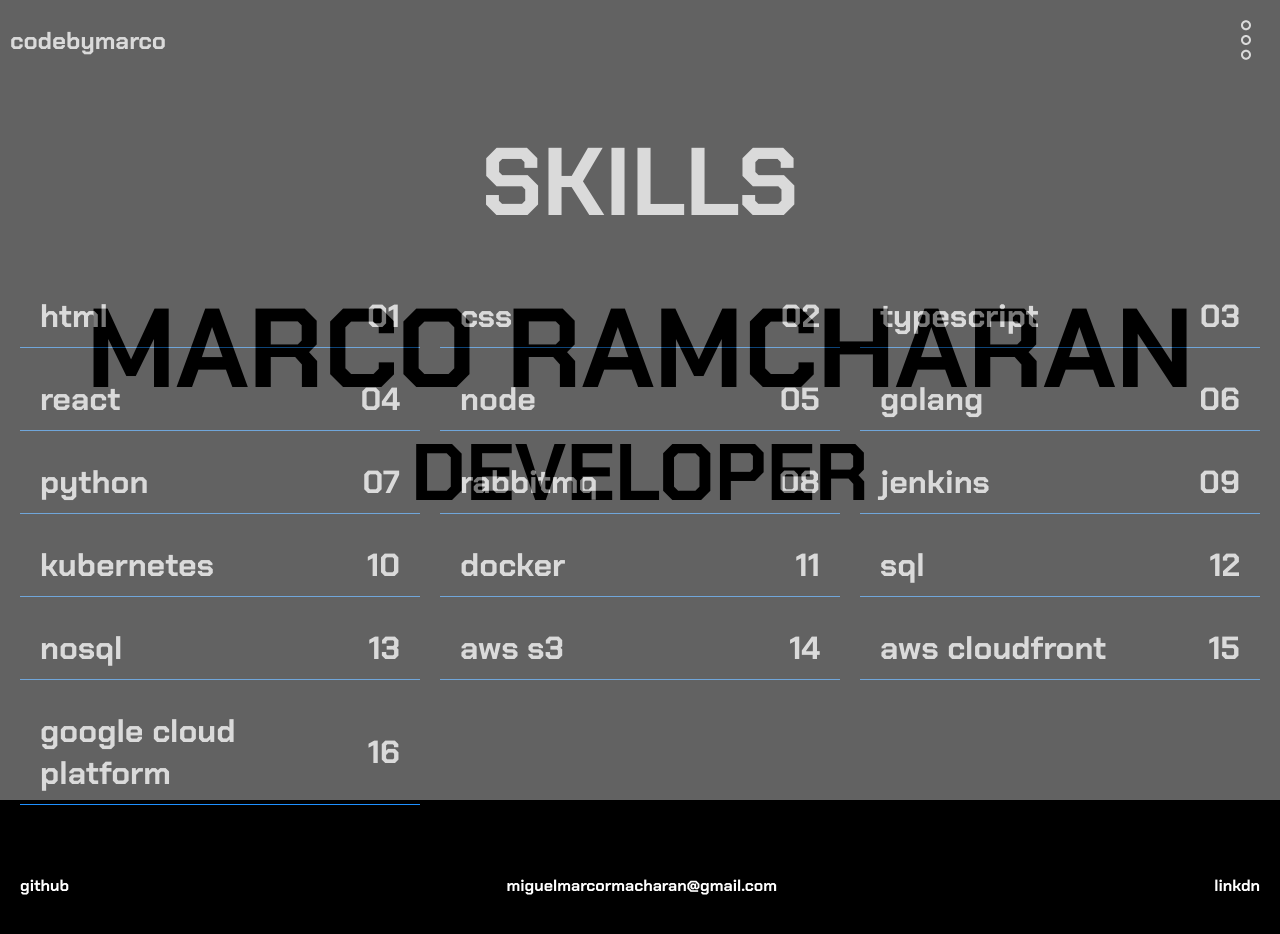
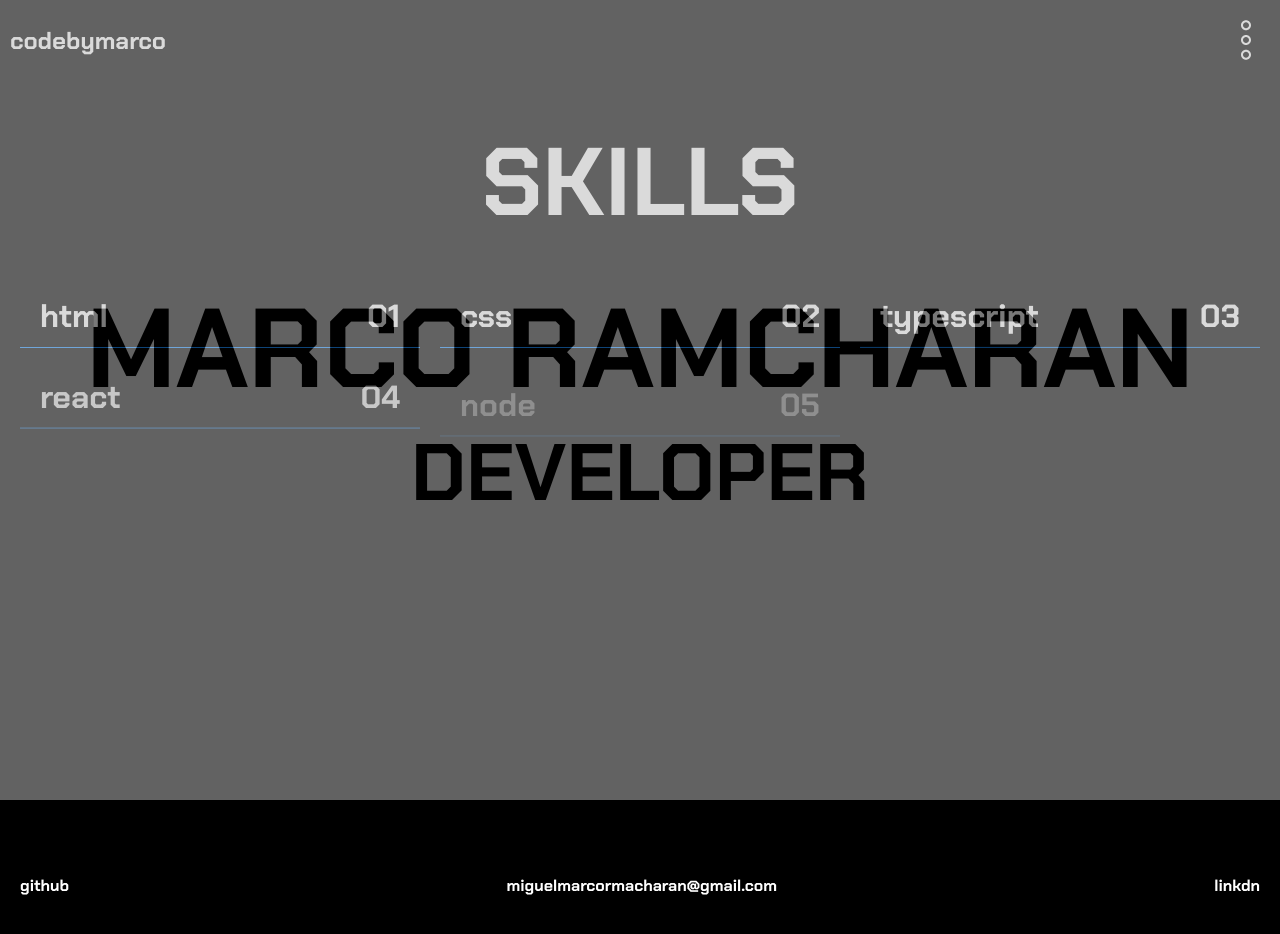
Before and after one commit to codebymarco/portfolio, a React (Vite) app: page /skills in a window 1280 px wide. Shown: the top 934 px of the page. Built offline with nearby package versions, Linux system fonts and the light colour scheme.

Commit message:
added some stuff

```diff
--- a/package.json
+++ b/package.json
@@ -14,6 +14,7 @@
     "react": "^18.2.0",
     "react-dom": "^18.2.0",
     "react-icons": "^5.2.1",
+    "react-intersection-observer": "^9.10.2",
     "react-router-dom": "^6.23.1"
   },
   "devDependencies": {
--- a/src/components/components/FullPageNavbar.jsx
+++ b/src/components/components/FullPageNavbar.jsx
@@ -1,8 +1,8 @@
 import { useNavigate } from "react-router-dom";
 import "../../styles/fullpagenavbar.css";
 import { useEffect } from "react";
-import { IoIosCloseCircleOutline } from "react-icons/io";
 import { IoClose } from "react-icons/io5";
+import { motion } from "framer-motion";
 
 const FullPageNavbar = ({ close }) => {
   const navigate = useNavigate();
@@ -24,15 +24,38 @@ const FullPageNavbar = ({ close }) => {
     };
   }, []);
 
+  const containerVariants = {
+    hidden: { opacity: 0 },
+    visible: {
+      opacity: 1,
+      transition: {
+        staggerChildren: 0.2,
+      },
+    },
+    exit: { opacity: 0 },
+  };
+
+  const itemVariants = {
+    hidden: { opacity: 0 },
+    visible: { opacity: 1 },
+  };
+
   return (
-    <div className="fullpagenavbar">
+    <motion.div
+      className="fullpagenavbar"
+      initial="hidden"
+      animate="visible"
+      exit="hidden"
+      variants={containerVariants}
+      transition={{ duration: 0.5 }}
+    >
       <IoClose className="close-icon" onClick={close} />
-      <div onClick={() => route(`/`)}>home</div>
-      <div onClick={() => route(`/about`)}>about</div>
-      <div onClick={() => route(`/contact`)}>contact</div>
-      <div onClick={() => route(`/skills`)}>skills</div>
-      <div onClick={() => route(`/apps`)}>projects</div>
-    </div>
+      <motion.div variants={itemVariants} onClick={() => route(`/`)}>home</motion.div>
+      <motion.div variants={itemVariants} onClick={() => route(`/about`)}>about</motion.div>
+      <motion.div variants={itemVariants} onClick={() => route(`/contact`)}>contact</motion.div>
+      <motion.div variants={itemVariants} onClick={() => route(`/skills`)}>skills</motion.div>
+      <motion.div variants={itemVariants} onClick={() => route(`/apps`)}>projects</motion.div>
+    </motion.div>
   );
 };
 
--- a/src/components/components/Navbar.tsx
+++ b/src/components/components/Navbar.tsx
@@ -3,6 +3,7 @@ import { Link } from "react-router-dom";
 import "../../styles/navbar.css";
 import FullPageNavbar from "./FullPageNavbar";
 import { CiMenuKebab } from "react-icons/ci";
+import { AnimatePresence, motion } from "framer-motion";
 
 const Navbar = () => {
   const [show, setShow] = useState(false);
@@ -13,7 +14,9 @@ const Navbar = () => {
 
   return (
     <nav>
-      {show ? <FullPageNavbar close={close} /> : null}
+      <AnimatePresence>
+        {show && <FullPageNavbar key="full-page-navbar" close={close} />}
+      </AnimatePresence>
       <h1>codebymarco</h1>
       <CiMenuKebab className="menu-icon" onClick={() => setShow(true)} />
     </nav>
--- a/src/components/pages/Banner.jsx
+++ b/src/components/pages/Banner.jsx
@@ -1,9 +1,18 @@
+import React from "react";
+import { motion } from "framer-motion";
 import "../../styles/banner.css";
 import image from "../../assets/image.png";
+
 const Banner = () => {
   return (
     <div className="banner">
-      <img src={image} alt="" />
+      <motion.img
+        src={image}
+        alt=""
+        initial={{ opacity: 0, scale: 0.8 }}
+        animate={{ opacity: 1, scale: 1 }}
+        transition={{ duration: 1 }}
+      />
     </div>
   );
 };
--- a/src/components/pages/Skills.jsx
+++ b/src/components/pages/Skills.jsx
@@ -1,90 +1,40 @@
 import "../../styles/skills.css";
+import { motion } from "framer-motion";
 
 const Skills = () => {
+  const containerVariants = {
+    hidden: { opacity: 0 },
+    visible: {
+      opacity: 1,
+      transition: {
+        staggerChildren: 0.1,
+      },
+    },
+  };
+
+  const itemVariants = {
+    hidden: { opacity: 0, y: 20 },
+    visible: { opacity: 1, y: 0 },
+  };
+
   return (
     <div className="skills">
       <div className="skills-top">
         <h1>SKILLS</h1>
       </div>
-      <div className="skillspage-container">
-        <div className="box">
-          <span>html</span>
-          <span>01</span>
-        </div>
-        <div className="box">
-          <span>css</span>
-          <span>02</span>
-        </div>
-        <div className="box">
-          <span>typescript</span>
-          <span>03</span>
-        </div>
-
-        <div className="box">
-          <span>react</span>
-          <span>04</span>
-        </div>
-
-        <div className="box">
-          <span>node</span>
-          <span>05</span>
-        </div>
-
-        <div className="box">
-          <span>golang</span>
-          <span>06</span>
-        </div>
-
-        <div className="box">
-          <span>python</span>
-          <span>07</span>
-        </div>
-
-        <div className="box">
-          <span>rabbitmq</span>
-          <span>08</span>
-        </div>
-
-        <div className="box">
-          <span>jenkins</span>
-          <span>09</span>
-        </div>
-
-        <div className="box">
-          <span>kubernetes</span>
-          <span>10</span>
-        </div>
-
-        <div className="box">
-          <span>docker</span>
-          <span>11</span>
-        </div>
-
-        <div className="box">
-          <span>sql</span>
-          <span>12</span>
-        </div>
-
-        <div className="box">
-          <span>nosql</span>
-          <span>13</span>
-        </div>
-
-        <div className="box">
-          <span>aws s3</span>
-          <span>14</span>
-        </div>
-
-        <div className="box">
-          <span>aws cloudfront</span>
-          <span>15</span>
-        </div>
-
-        <div className="box">
-          <span>google cloud platform</span>
-          <span>16</span>
-        </div>
-      </div>
+      <motion.div
+        className="skillspage-container"
+        initial="hidden"
+        animate="visible"
+        variants={containerVariants}
+      >
+        {["html", "css", "typescript", "react", "node", "golang", "python", "rabbitmq", "jenkins", "kubernetes", "docker", "sql", "nosql", "aws s3", "aws cloudfront", "google cloud platform"].map((skill, index) => (
+          <motion.div className="box" variants={itemVariants} key={skill}>
+            <span>{skill}</span>
+            <span>{String(index + 1).padStart(2, '0')}</span>
+          </motion.div>
+        ))}
+      </motion.div>
     </div>
   );
 };
--- a/src/components/pages/apps/PortfolioHub.jsx
+++ b/src/components/pages/apps/PortfolioHub.jsx
@@ -1,5 +1,7 @@
 import { Link } from "react-router-dom";
+import { motion } from "framer-motion";
 import "../../../styles/app.css";
+
 const PortfolioHub = () => {
   return (
     <div className="app">
@@ -7,10 +9,12 @@ const PortfolioHub = () => {
         <Link to="/apps">apps/portfoliohub</Link>
       </div>
       <div className="app-top">
-        <h1>PORTFOLIOHUB</h1>
+        <motion.h1 initial={{ opacity: 0 }} animate={{ opacity: 1 }} transition={{ duration: 0.5 }}>
+          PORTFOLIOHUB
+        </motion.h1>
       </div>
       <div className="app-container">
-        <div className="app-photo"></div>
+        <motion.div className="app-photo" initial={{ opacity: 0 }} animate={{ opacity: 1 }} transition={{ delay: 0.5, duration: 0.5 }}></motion.div>
         <div className="app-detials">
           <div className="app-details-box description">
             <h2>description</h2>
@@ -29,7 +33,7 @@ const PortfolioHub = () => {
           <div className="divider"></div>
 
           <div className="app-details-box">
-            <h2>technolgies used</h2>
+            <h2>technologies used</h2>
             <div className="app-detials-box-technologies">
               <div className="box">html</div>
               <div className="box">css</div>
```
Also changed, not shown: 1 other file (tests, documents, lock files or other folders).
